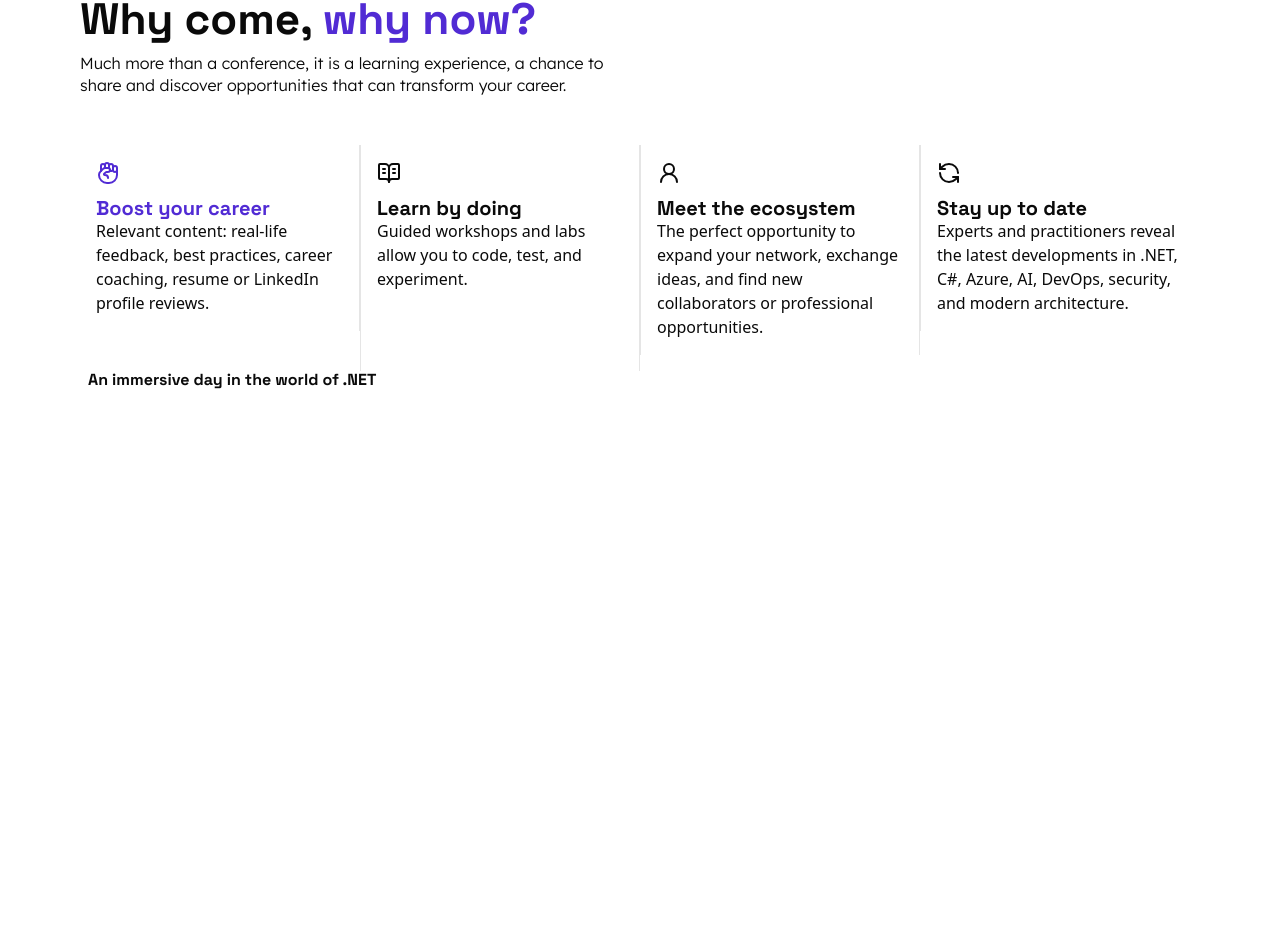
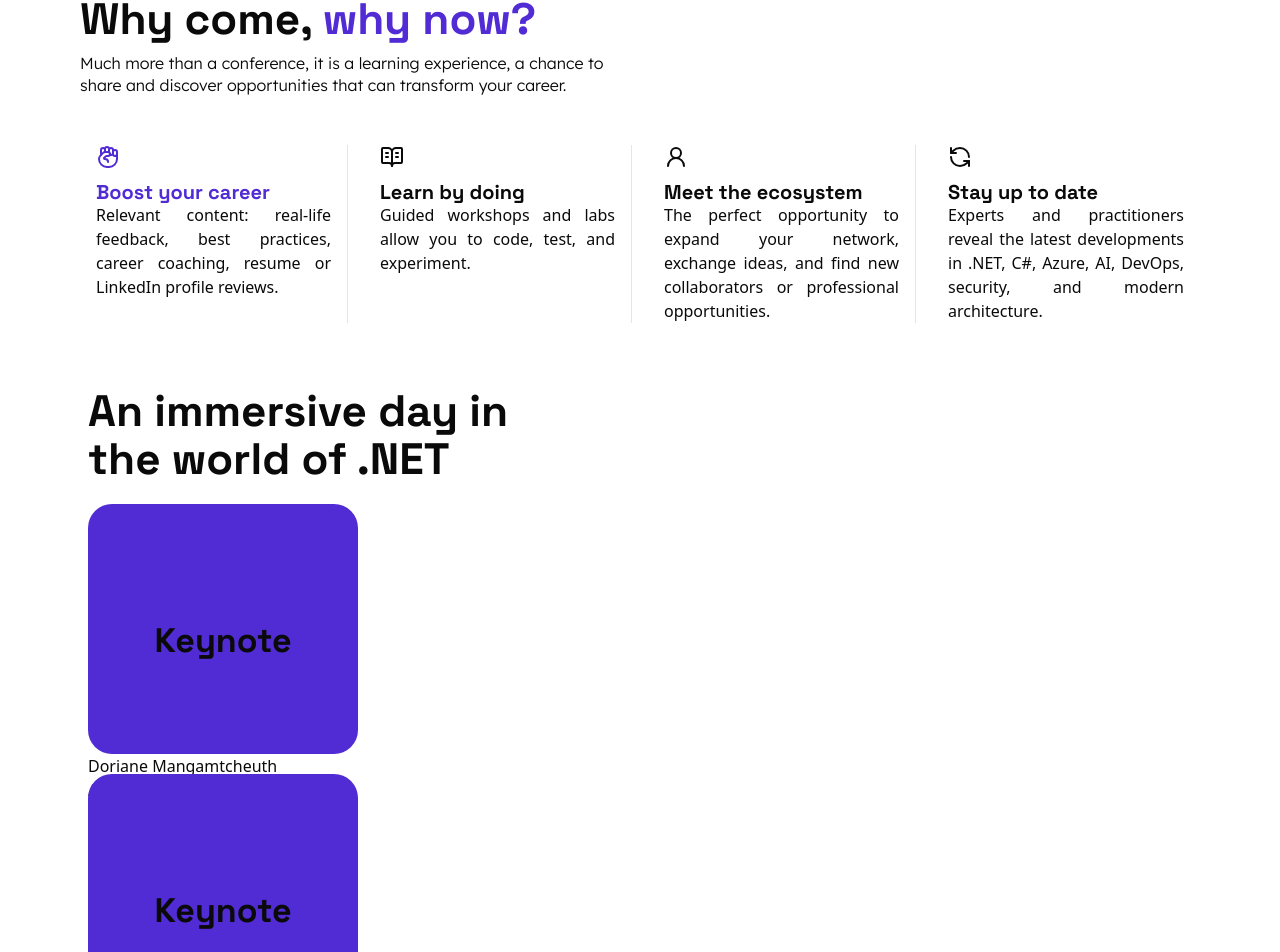
Before and after one commit to Helionux/Dot_Net_WebSite-app, a Next.js app: page / in a window 1280 px wide. Shown: the part 1099-2051 px from the top of the page. Before the commit the page ends 1489 px from the top, so only its background shows below. Built offline with nearby package versions, Linux system fonts and the light colour scheme.

Commit message:
update Hero, Items, Menus

```diff
--- a/src/app/components/Hero.tsx
+++ b/src/app/components/Hero.tsx
@@ -5,8 +5,8 @@ import { ChevronDown } from "lucide-react";
 
 export function Navbar() {
   return (
-       <header className=" max-w-6xl mx-auto">
-        <div className=" flex items-center w-full justify-between z-10 bg-white/95 px-4 ">
+       <header className=" max-w-7xl mx-auto lg:px-8">
+        <div className=" flex items-center w-full justify-between z-10 bg-white/95  ">
           {/* Logo (left) */}
           <div className=" ">
             <Link href="/" className="text-lg font-bold inline-flex items-center">
@@ -35,7 +35,7 @@ export function Navbar() {
       <div className="mt-16  grid grid-cols-2 items-center">
         {/* Right */}
         <div className="max-w-[600px]">
-          <span className="border rounded-[24px] p-1 leading-[120%] font-light font-lenx size-[6px] w-fit">Must-attend tech event for the Microsoft Ecosystem in Cameroon</span>
+          <span className="border rounded-3xl p-1 leading-[120%] font-light font-lenx size-1.5 w-fit">Must-attend tech event for the Microsoft Ecosystem in Cameroon</span>
           <h1 className="font-grotesk font-bold leading-[110%] tracking-[-8%] text-[44px] mt-0.5 ">
             .NET Community Conference 2025 | 8th edition
           </h1>
@@ -73,7 +73,7 @@ export function Navbar() {
         <div className=" flex justify-end">
           <div>
             <div className="">
-              <div className="bg-[#512BD4] w-[120px] h-[31px] rounded-[12px] px-[20px] py-[10px] border border-2 borer-[4px] border-[#FFFFFF] border-[4px]text-[16px] leanding-[160%] text-black tracking-[-4%] font-grotesk font-bold text-white items-center justify-center rotate-4 flex">
+              <div className="bg-[#512BD4] w-[120px] h-[31px] rounded-[12px] px-[20px] py-[10px]  border-2 borer-[4px] border-[#FFFFFF] border-[4px]text-[16px] leanding-[160%] text-black tracking-[-4%] font-grotesk font-bold text-white items-center justify-center rotate-4 flex">
                 Time left
               </div>
             </div>
--- a/src/app/components/Items.tsx
+++ b/src/app/components/Items.tsx
@@ -14,26 +14,26 @@ export default function Items() {
                     share and discover opportunities that can transform your career.</p>
                 </div>
 
-                <div className=" items-start justify-center mt-5 grid
-                 grid-cols-4">
-                    <div className=" border-r p-4">
+                <div className="  justify-center mt-5 grid
+                 grid-cols-4 divide-x text-justify gap-4">
+                    <div className="px-4">
                         <div className="text-[#512BD4] ">
                             <HandFist />
                             <h2 className="font-bold font-grotesk text-[20px] leading-[110%] mt-3">Boost your career</h2>
                         </div>
                         <p>Relevant content: real-life feedback, best practices, career coaching, resume or LinkedIn profile reviews.</p>
                     </div>
-                    <div className=" border-l border-r px-4 py-4 pb-20">
+                    <div className=" px-4">
                         <BookOpenText />
                         <h2 className="font-bold font-grotesk text-[20px] leading-[110%] mt-3">Learn by doing</h2>
                         <p>Guided workshops and labs allow you to code, test, and experiment. </p>
                     </div>
-                    <div className="border-l border-r p-4">
+                    <div className=" px-4">
                         <UserRound />
                         <h2 className="font-bold font-grotesk text-[20px] leading-[110%] mt-3">Meet the ecosystem</h2>
                         <p>The perfect opportunity to expand your network, exchange ideas, and find new collaborators or professional opportunities.</p>
                     </div>
-                    <div className="border-l  p-4">
+                    <div className="  px-4">
                         <RefreshCcw />
                         <h2 className="font-bold font-grotesk text-[20px] leading-[110%] mt-3">Stay up to date</h2>
                         <p>Experts and practitioners reveal the latest developments in .NET, C#, Azure, AI, DevOps, security, and modern architecture.</p>
--- a/src/app/components/Menu.tsx
+++ b/src/app/components/Menu.tsx
@@ -3,11 +3,80 @@
 
 export default function Menu() {
     return (
-        <div className="w-full">
-            <div className="ml-22">
-                <h1 className="font-grotesk tex-[44px] font-bold leading-[110%] tracking-[-8]">An immersive day in
+        <div className="w-[450px] mt-16">
+            <div className="ml-22 w-full ">
+                <h1 className="font-grotesk text-[44px] font-bold leading-[110%] tracking-[-8]">An immersive day in
                     the world of .NET
                 </h1>
+            </div>
+
+            <div className="w-[270px] ml-22 flex flex-col ">
+                <div className="w-full h-[250px] gap-3 mt-5">
+
+                    <div className="bg-[#512BD4] rounded-3xl flex justify-center items-center w-full h-full">
+                        <h4 className="font-grotesk font-bold text-[34px] leading-[100%] tracking-[-6%] mt-6">Keynote</h4>
+                    </div>
+                    <span>Doriane Mangamtcheuth</span>
+                    <p>
+                        Analyste M365 | Power Platform | Microsoft Dynamics 365
+                    </p>
+                    <span>09:00 AM - 09:30 AM</span>
+                </div>
+                <div className="w-full h-[250px] gap-3 mt-5">
+
+                    <div className="bg-[#512BD4] rounded-3xl flex justify-center items-center w-full h-full">
+                        <h4 className="font-grotesk font-bold text-[34px] leading-[100%] tracking-[-6%] mt-6">Keynote</h4>
+                    </div>
+                    <span>Doriane Mangamtcheuth</span>
+                    <p>
+                        Analyste M365 | Power Platform | Microsoft Dynamics 365
+                    </p>
+                    <span>09:00 AM - 09:30 AM</span>
+                </div>
+                <div className="w-full h-[250px] gap-3 mt-5">
+
+                    <div className="bg-[#512BD4] rounded-3xl flex justify-center items-center w-full h-full">
+                        <h4 className="font-grotesk font-bold text-[34px] leading-[100%] tracking-[-6%] mt-6">Keynote</h4>
+                    </div>
+                    <span>Doriane Mangamtcheuth</span>
+                    <p>
+                        Analyste M365 | Power Platform | Microsoft Dynamics 365
+                    </p>
+                    <span>09:00 AM - 09:30 AM</span>
+                </div>
+                <div className="w-full h-[250px] gap-3 mt-5">
+
+                    <div className="bg-[#512BD4] rounded-3xl flex justify-center items-center w-full h-full">
+                        <h4 className="font-grotesk font-bold text-[34px] leading-[100%] tracking-[-6%] mt-6">Keynote</h4>
+                    </div>
+                    <span>Doriane Mangamtcheuth</span>
+                    <p>
+                        Analyste M365 | Power Platform | Microsoft Dynamics 365
+                    </p>
+                    <span>09:00 AM - 09:30 AM</span>
+                </div>
+                <div className="w-full h-[250px] gap-3 mt-5">
+
+                    <div className="bg-[#512BD4] rounded-3xl flex justify-center items-center w-full h-full">
+                        <h4 className="font-grotesk font-bold text-[34px] leading-[100%] tracking-[-6%] mt-6">Keynote</h4>
+                    </div>
+                    <span>Doriane Mangamtcheuth</span>
+                    <p>
+                        Analyste M365 | Power Platform | Microsoft Dynamics 365
+                    </p>
+                    <span>09:00 AM - 09:30 AM</span>
+                </div>
+                <div className="w-full h-[250px] gap-3 mt-5">
+
+                    <div className="bg-[#512BD4] rounded-3xl flex justify-center items-center w-full h-full">
+                        <h4 className="font-grotesk font-bold text-[34px] leading-[100%] tracking-[-6%] mt-6">Keynote</h4>
+                    </div>
+                    <span>Doriane Mangamtcheuth</span>
+                    <p>
+                        Analyste M365 | Power Platform | Microsoft Dynamics 365
+                    </p>
+                    <span>09:00 AM - 09:30 AM</span>
+                </div>
             </div>
         </div>
     )
```
